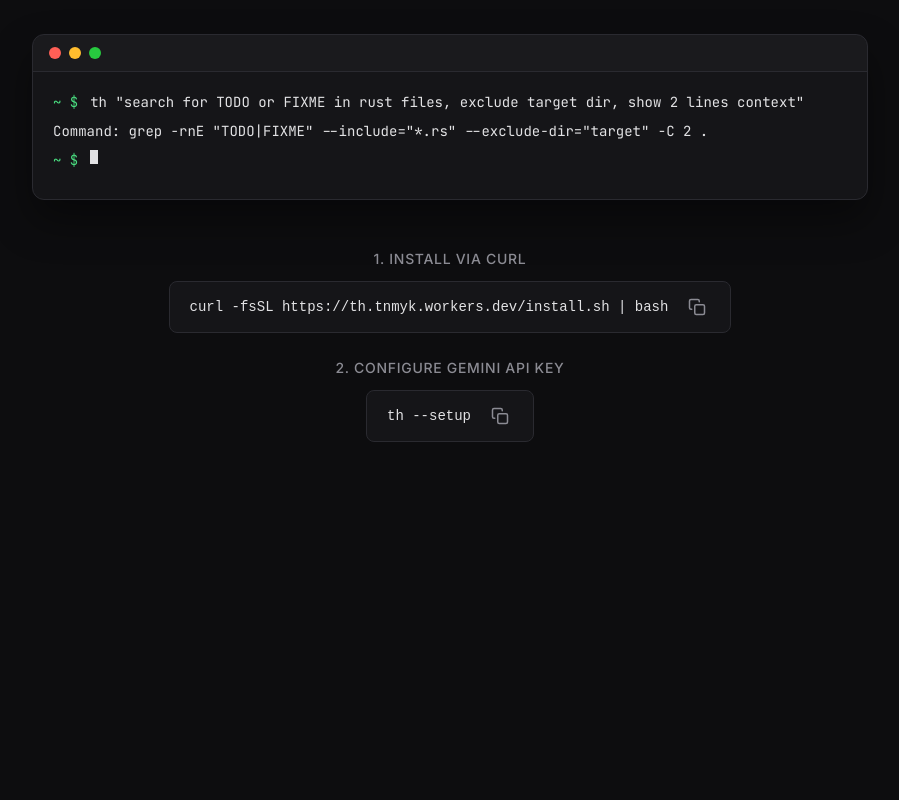
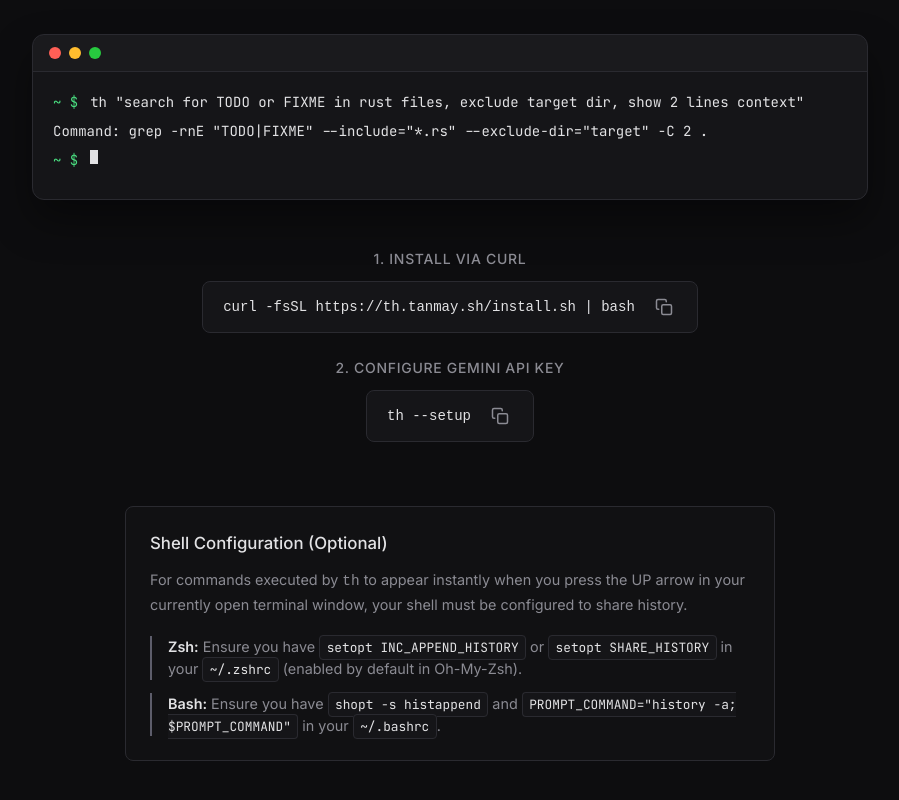
Before and after one commit to tnmyk/th, a plain HTML site: page public/index.html in a window 1280 px wide. Shown: the part 314-1114 px from the top of the page, without its empty margins (190-1089 px from the left). Before the commit the page ends 852 px from the top, so only its background shows below. Drawn offline with Linux system fonts and the light colour scheme.

Commit message:
Update domain to th.tanmay.sh and add shell config instructions to website

```diff
--- a/public/index.html
+++ b/public/index.html
@@ -56,8 +56,8 @@
                     <div class="action-item">
                         <p class="action-label">1. Install via curl</p>
                         <div class="code-block">
-                            <code>curl -fsSL https://th.tnmyk.workers.dev/install.sh | bash</code>
-                            <button class="copy-btn" id="copy-install" aria-label="Copy installation command" onclick="copyCmd('curl -fsSL https://th.tnmyk.workers.dev/install.sh | bash', 'copy-install')">
+                            <code>curl -fsSL https://th.tanmay.sh/install.sh | bash</code>
+                            <button class="copy-btn" id="copy-install" aria-label="Copy installation command" onclick="copyCmd('curl -fsSL https://th.tanmay.sh/install.sh | bash', 'copy-install')">
                                 <svg viewBox="0 0 24 24" width="18" height="18" stroke="currentColor" stroke-width="2" fill="none" stroke-linecap="round" stroke-linejoin="round">
                                     <rect x="9" y="9" width="13" height="13" rx="2" ry="2"></rect>
                                     <path d="M5 15H4a2 2 0 0 1-2-2V4a2 2 0 0 1 2-2h9a2 2 0 0 1 2 2v1"></path>
@@ -78,6 +78,17 @@
                         </div>
                     </div>
                 </div>
+
+                <div class="shell-config">
+                    <h3>Shell Configuration (Optional)</h3>
+                    <p>For commands executed by <code>th</code> to appear instantly when you press the UP arrow in your currently open terminal window, your shell must be configured to share history.</p>
+                    <div class="shell-option">
+                        <strong>Zsh:</strong> Ensure you have <code>setopt INC_APPEND_HISTORY</code> or <code>setopt SHARE_HISTORY</code> in your <code>~/.zshrc</code> (enabled by default in Oh-My-Zsh).
+                    </div>
+                    <div class="shell-option">
+                        <strong>Bash:</strong> Ensure you have <code>shopt -s histappend</code> and <code>PROMPT_COMMAND="history -a; $PROMPT_COMMAND"</code> in your <code>~/.bashrc</code>.
+                    </div>
+                </div>
             </section>
         </main>
     </div>
--- a/public/styles.css
+++ b/public/styles.css
@@ -266,6 +266,56 @@ h1 {
     to { opacity: 1; }
 }
 
+.shell-config {
+    margin-top: 1rem;
+    text-align: left;
+    max-width: 650px;
+    width: 100%;
+    color: var(--text-secondary);
+    font-size: 0.9rem;
+    animation: fadeInUp 0.8s ease-out 0.6s both;
+    background: rgba(255, 255, 255, 0.02);
+    border: 1px solid var(--terminal-border);
+    border-radius: 8px;
+    padding: 1.5rem;
+}
+
+.shell-config h3 {
+    color: var(--text-primary);
+    font-weight: 500;
+    margin-bottom: 0.75rem;
+    font-size: 1.05rem;
+}
+
+.shell-config p {
+    margin-bottom: 1.25rem;
+    line-height: 1.6;
+}
+
+.shell-option {
+    margin-bottom: 0.85rem;
+    padding-left: 1rem;
+    border-left: 2px solid var(--accent-color);
+}
+
+.shell-option:last-child {
+    margin-bottom: 0;
+}
+
+.shell-option strong {
+    color: var(--text-primary);
+}
+
+.shell-option code {
+    font-family: var(--font-mono);
+    background: var(--terminal-bg);
+    padding: 0.2rem 0.4rem;
+    border-radius: 4px;
+    font-size: 0.8rem;
+    color: #e2e2e4;
+    border: 1px solid var(--terminal-border);
+}
+
 @media (max-width: 600px) {
     h1 {
         font-size: 2.5rem;
```
Also changed, not shown: 2 other files.
